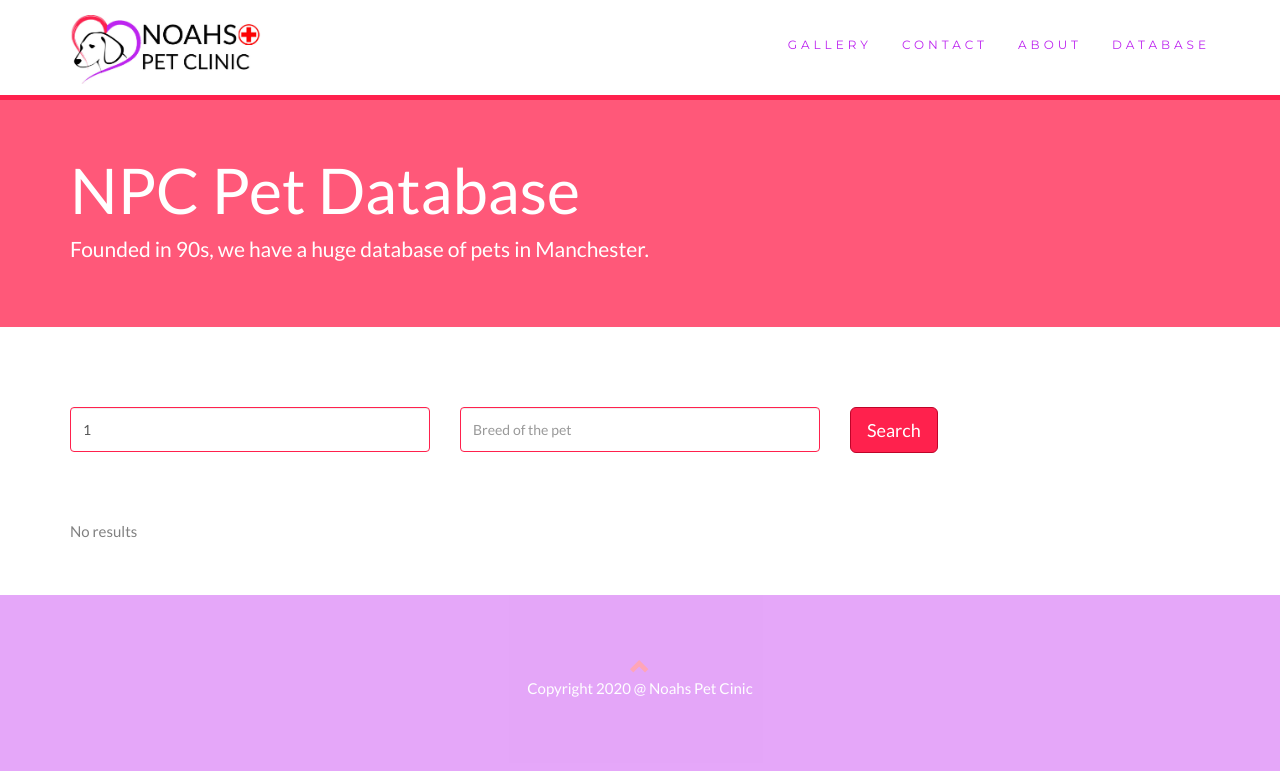
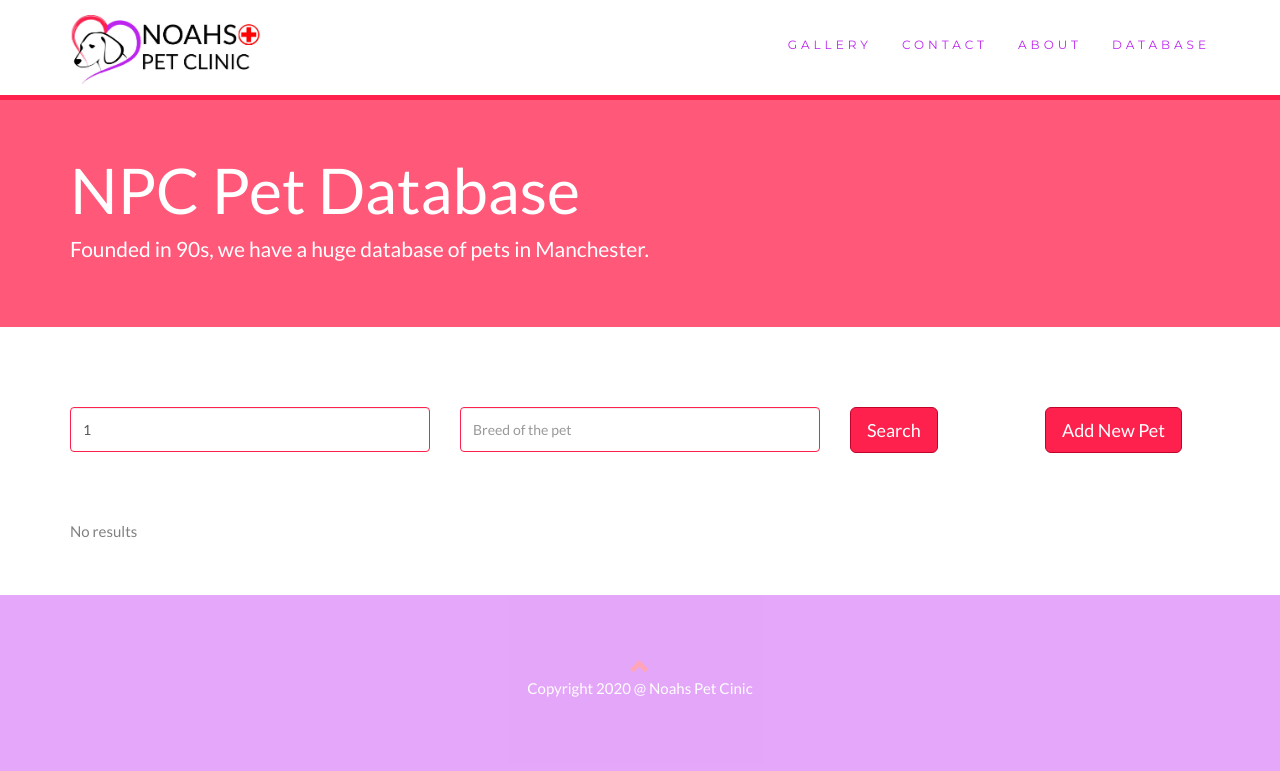
Before and after one commit to dencygb/npc, a PHP site: page /pet-list.php?name=1 in a window 1280 px wide. Shown: the top 771 px of the page. Run offline with PHP 8.4, Linux system fonts and the light colour scheme; data that the repository does not hold is empty.

Commit message:
added a register pet button in Database page

```diff
--- a/index.php
+++ b/index.php
@@ -105,7 +105,7 @@
         </div>
       </div>
 
-      <div class="container container-npc pricing-form bg-grey" data-aos="fade-up" data-aos-duration="1500">
+      <div class="container container-npc pricing-form bg-grey" data-aos="fade-up" data-aos-duration="1500" id="register">
         <h1>Register your pet today!</h1>
         <h4>We are always delighted to meet new pets and their people. If you would like to pre-register before visiting us simply fill in this form!</h4>
         <form action="pet.php" method="POST" id="pet_register">
--- a/pet-list.php
+++ b/pet-list.php
@@ -54,8 +54,11 @@
                 <div class="col-sm-4">
                     <input type="text" class="form-control services-form" name="breed" placeholder="Breed of the pet"value="<?=($_GET['breed'] ? $_GET['breed'] : '')?>" >
                 </div>
-                <div class="col-sm-4">
+                <div class="col-sm-2">
                     <button type="submit" class="btn btn-default btn-lg about_button">Search</button>
+                </div>
+                <div class="col-sm-2">
+                    <a href="./index.php#register" class="btn btn-primary btn-lg about_button">Add New Pet</a>
                 </div>
             </div>
         </form>
```
